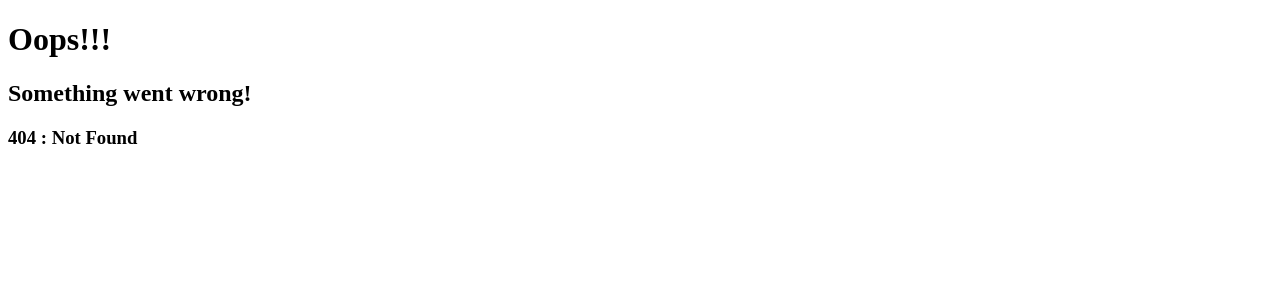
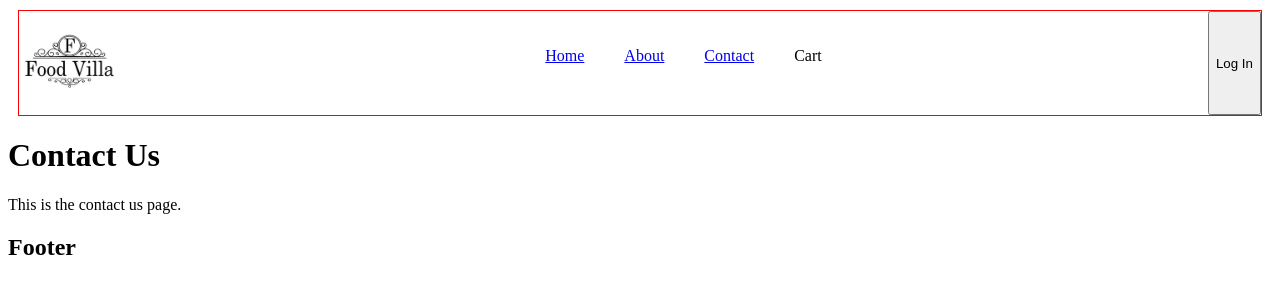
Before and after one commit to iamsaqib24/Namaste-React-Course, a React (Vite) app: page /contact in a window 1280 px wide. Before the commit this address had no page. Shown: the top 300 px of the page. Built offline with nearby package versions, Linux system fonts and the light colour scheme.

Commit message:
client-side-routing-done

```diff
--- a/src/App.js
+++ b/src/App.js
@@ -1,19 +1,20 @@
-import React from 'react'
+import React, { Children } from 'react'
 import ReactDOM from 'react-dom/client'
 import Header from './components/Header'
 import Body from './components/Body'
 import Footer from './components/Footer'
-import { createBrowserRouter, RouterProvider } from 'react-router-dom'
+import { createBrowserRouter, RouterProvider, Outlet } from 'react-router-dom'
 import About from './components/About'
 import Error from './components/Error'
 import { CDN_URL } from './constants'
+import Contact from './components/Contact'
 
 
 const Page = () => {
     return (
         <React.Fragment>
             <Header />
-            <Body />
+            <Outlet />
             <Footer />
         </React.Fragment>
     )
@@ -23,11 +24,21 @@ const appRouter = createBrowserRouter([
     {
         path: "/",
         element: <Page />,
-        errorElement: <Error />
-    },
-    {
-        path: "/about",
-        element: <About />
+        errorElement: <Error />,
+        children: [
+            {
+                path: "/",
+                element: <Body />
+            },
+            {
+                path: "/about",
+                element: <About />
+            },
+            {
+                path: "/contact",
+                element: <Contact />
+            },
+        ]
     },
 ])
 
--- /dev/null
+++ b/src/components/Contact.js
@@ -0,0 +1,12 @@
+import React from 'react'
+
+const Contact = () => {
+  return (
+    <div>
+        <h1>Contact Us</h1>
+        <p>This is the contact us page.</p>
+    </div>
+  )
+}
+
+export default Contact
--- a/src/components/Header.js
+++ b/src/components/Header.js
@@ -1,9 +1,6 @@
 import { useEffect, useState } from "react"
 import Logo from '../assets/img/foodvilla.png'
-
-const userLoggedIn = () => {
-    return false
-}
+import { Link } from "react-router-dom"
 
 
 const Title = () => (
@@ -25,9 +22,15 @@ const Header = () => {
 
             <div className="nav-items">
                 <ul>
-                    <li>Home</li>
-                    <li>About</li>
-                    <li>Menu</li>
+                    <li>
+                        <Link to="/">Home</Link>
+                    </li>
+                    <li>
+                        <Link to="/about">About</Link>
+                    </li>
+                    <li>
+                        <Link to="/contact">Contact</Link>
+                    </li>
                     <li>Cart</li>
                 </ul>
             </div>
```
